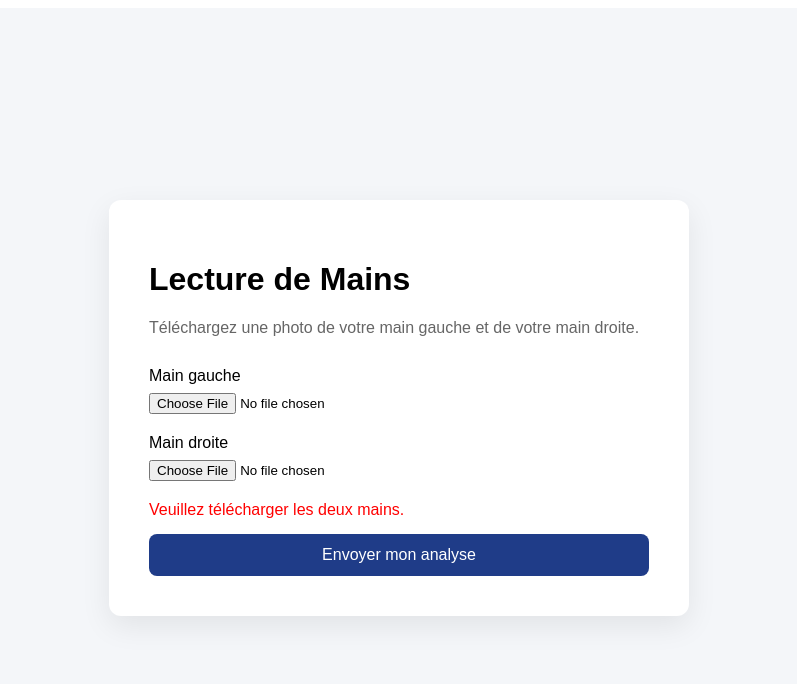
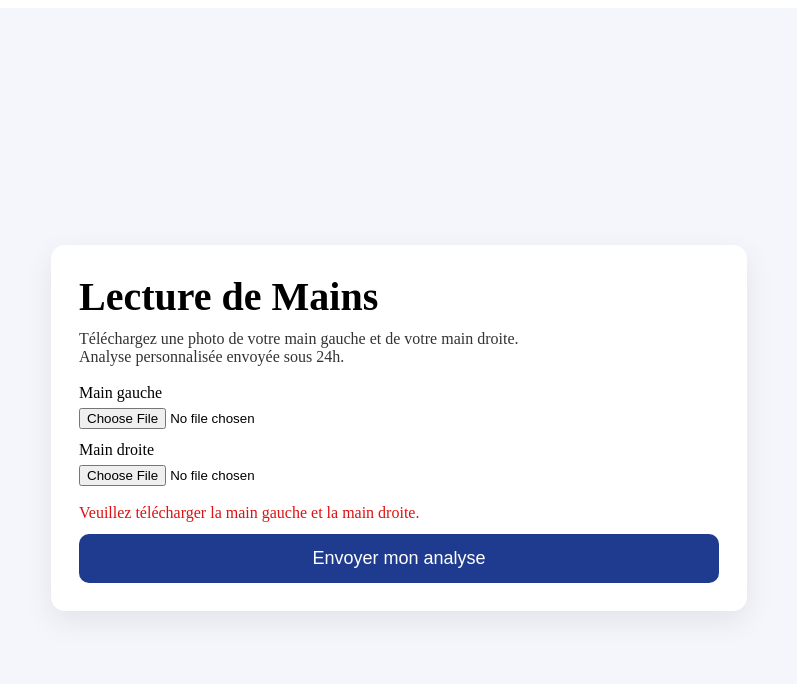
Before and after one commit to Pelleas6/palm-mvp, a Next.js app: page / in a window 1280 px wide. Both pictures are taken after a click on the button "Envoyer mon analyse". Shown: the top 684 px of the page, without its empty margins (241-1038 px from the left). Built offline with nearby package versions, Linux system fonts and the light colour scheme.

Commit message:
Update page.js

```diff
--- a/app/page.js
+++ b/app/page.js
@@ -2,113 +2,207 @@
 
 import { useState } from "react";
 
+function formatBytes(bytes) {
+  if (!bytes && bytes !== 0) return "";
+  const units = ["B", "KB", "MB", "GB"];
+  let i = 0;
+  let v = bytes;
+  while (v >= 1024 && i < units.length - 1) {
+    v /= 1024;
+    i++;
+  }
+  return `${v.toFixed(i === 0 ? 0 : 2)} ${units[i]}`;
+}
+
+async function compressImageToJpeg(file, { maxWidth = 1600, quality = 0.82 } = {}) {
+  if (!file) return null;
+
+  const blobUrl = URL.createObjectURL(file);
+  try {
+    const img = new Image();
+    img.src = blobUrl;
+
+    await new Promise((resolve, reject) => {
+      img.onload = resolve;
+      img.onerror = reject;
+    });
+
+    const ratio = img.width / img.height;
+    let targetW = img.width;
+    let targetH = img.height;
+
+    if (img.width > maxWidth) {
+      targetW = maxWidth;
+      targetH = Math.round(maxWidth / ratio);
+    }
+
+    const canvas = document.createElement("canvas");
+    canvas.width = targetW;
+    canvas.height = targetH;
+
+    const ctx = canvas.getContext("2d");
+    if (!ctx) throw new Error("Canvas non supporté");
+
+    ctx.drawImage(img, 0, 0, targetW, targetH);
+
+    const blob = await new Promise((resolve) => {
+      canvas.toBlob(
+        (b) => resolve(b),
+        "image/jpeg",
+        quality
+      );
+    });
+
+    if (!blob) throw new Error("Compression impossible");
+
+    const newName = file.name.replace(/\.[^.]+$/, "") + "_compressed.jpg";
+    return new File([blob], newName, { type: "image/jpeg" });
+  } finally {
+    URL.revokeObjectURL(blobUrl);
+  }
+}
+
 export default function Home() {
   const [leftHand, setLeftHand] = useState(null);
   const [rightHand, setRightHand] = useState(null);
+
+  const [loading, setLoading] = useState(false);
   const [error, setError] = useState("");
-  const [loading, setLoading] = useState(false);
+  const [info, setInfo] = useState("");
 
   const handleUpload = async () => {
-    alert("CLICK OK"); // TEST DIRECT
+    try {
+      setError("");
+      setInfo("");
 
       if (!leftHand || !rightHand) {
-      setError("Veuillez télécharger les deux mains.");
+        setError("Veuillez télécharger la main gauche et la main droite.");
         return;
       }
 
-    setError("");
       setLoading(true);
 
-    try {
+      // Compression côté navigateur (évite 413 / Request Entity Too Large)
+      const leftCompressed = await compressImageToJpeg(leftHand);
+      const rightCompressed = await compressImageToJpeg(rightHand);
+
+      // garde-fou taille (tu peux ajuster)
+      const maxPerFileBytes = 2.5 * 1024 * 1024; // 2.5MB
+      if (leftCompressed.size > maxPerFileBytes || rightCompressed.size > maxPerFileBytes) {
+        setError(
+          `Photos encore trop lourdes après compression. ` +
+          `Gauche: ${formatBytes(leftCompressed.size)} / Droite: ${formatBytes(rightCompressed.size)}. ` +
+          `Essaye une photo moins proche ou baisse la qualité.`
+        );
+        setLoading(false);
+        return;
+      }
+
       const formData = new FormData();
-      formData.append("leftHand", leftHand);
-      formData.append("rightHand", rightHand);
+      formData.append("leftHand", leftCompressed);
+      formData.append("rightHand", rightCompressed);
 
       const response = await fetch("/api/upload", {
         method: "POST",
         body: formData,
       });
 
-      const result = await response.json();
+      const text = await response.text();
+
+      // Essaye JSON, sinon affiche le texte brut
+      let json = null;
+      try {
+        json = JSON.parse(text);
+      } catch {
+        // pas du JSON
+      }
 
       if (!response.ok) {
-        throw new Error(result.error || "Erreur upload");
+        const msg =
+          (json && (json.error || json.message)) ||
+          text ||
+          `Erreur serveur (status ${response.status})`;
+        setError(msg);
+        setLoading(false);
+        return;
       }
 
-      alert("Analyse envoyée avec succès !");
-    } catch (err) {
-      setError(err.message);
+      setInfo(
+        (json && (json.message || "OK")) ||
+        "OK"
+      );
+      setLoading(false);
+    } catch (e) {
+      setLoading(false);
+      setError(e?.message || "Erreur inconnue");
     }
-
-    setLoading(false);
   };
 
   return (
-    <main style={{
-      minHeight: "100vh",
-      background: "#f4f6f9",
-      display: "flex",
-      alignItems: "center",
-      justifyContent: "center",
-      fontFamily: "Arial, sans-serif"
-    }}>
-      <div style={{
-        background: "white",
-        padding: "40px",
-        borderRadius: "12px",
-        boxShadow: "0 10px 30px rgba(0,0,0,0.08)",
-        width: "100%",
-        maxWidth: "500px"
-      }}>
-        <h1>Lecture de Mains</h1>
-
-        <p style={{ color: "#666", marginBottom: "30px" }}>
+    <div style={{ minHeight: "100vh", background: "#f4f6fb", display: "flex", alignItems: "center", justifyContent: "center", padding: 20 }}>
+      <div style={{ width: "100%", maxWidth: 640, background: "white", borderRadius: 14, padding: 28, boxShadow: "0 10px 30px rgba(0,0,0,0.08)" }}>
+        <h1 style={{ margin: 0, fontSize: 40 }}>Lecture de Mains</h1>
+        <p style={{ marginTop: 10, color: "#333" }}>
           Téléchargez une photo de votre main gauche et de votre main droite.
+          <br />
+          Analyse personnalisée envoyée sous 24h.
         </p>
 
-        <div style={{ marginBottom: "20px" }}>
-          <label>Main gauche</label>
+        <div style={{ marginTop: 18 }}>
+          <div style={{ marginBottom: 12 }}>
+            <div style={{ marginBottom: 6 }}>Main gauche</div>
             <input
               type="file"
               accept="image/*"
-            onChange={(e) => setLeftHand(e.target.files[0])}
-            style={{ display: "block", marginTop: "8px" }}
+              onChange={(e) => setLeftHand(e.target.files?.[0] || null)}
             />
+            {leftHand ? (
+              <div style={{ fontSize: 12, color: "#666", marginTop: 4 }}>
+                {leftHand.name} • {formatBytes(leftHand.size)}
+              </div>
+            ) : null}
           </div>
 
-        <div style={{ marginBottom: "20px" }}>
-          <label>Main droite</label>
+          <div style={{ marginBottom: 18 }}>
+            <div style={{ marginBottom: 6 }}>Main droite</div>
             <input
               type="file"
               accept="image/*"
-            onChange={(e) => setRightHand(e.target.files[0])}
-            style={{ display: "block", marginTop: "8px" }}
+              onChange={(e) => setRightHand(e.target.files?.[0] || null)}
             />
+            {rightHand ? (
+              <div style={{ fontSize: 12, color: "#666", marginTop: 4 }}>
+                {rightHand.name} • {formatBytes(rightHand.size)}
+              </div>
+            ) : null}
           </div>
 
-        {error && (
-          <p style={{ color: "red", marginBottom: "15px" }}>
-            {error}
-          </p>
-        )}
+          {error ? (
+            <div style={{ color: "#d11", marginBottom: 12 }}>{error}</div>
+          ) : null}
+
+          {info ? (
+            <div style={{ color: "#0a7", marginBottom: 12 }}>{info}</div>
+          ) : null}
 
           <button
             onClick={handleUpload}
             disabled={loading}
             style={{
               width: "100%",
-            padding: "12px",
-            background: "#1f3c88",
+              background: "#1f3b8f",
               color: "white",
               border: "none",
-            borderRadius: "8px",
-            cursor: "pointer",
-            fontSize: "16px"
+              padding: "14px 16px",
+              borderRadius: 10,
+              fontSize: 18,
+              cursor: loading ? "not-allowed" : "pointer",
             }}
           >
-          Envoyer mon analyse
+            {loading ? "Envoi..." : "Envoyer mon analyse"}
           </button>
         </div>
-    </main>
+      </div>
+    </div>
   );
 }
```
Lines whose indentation alone changed are shown as unchanged.
